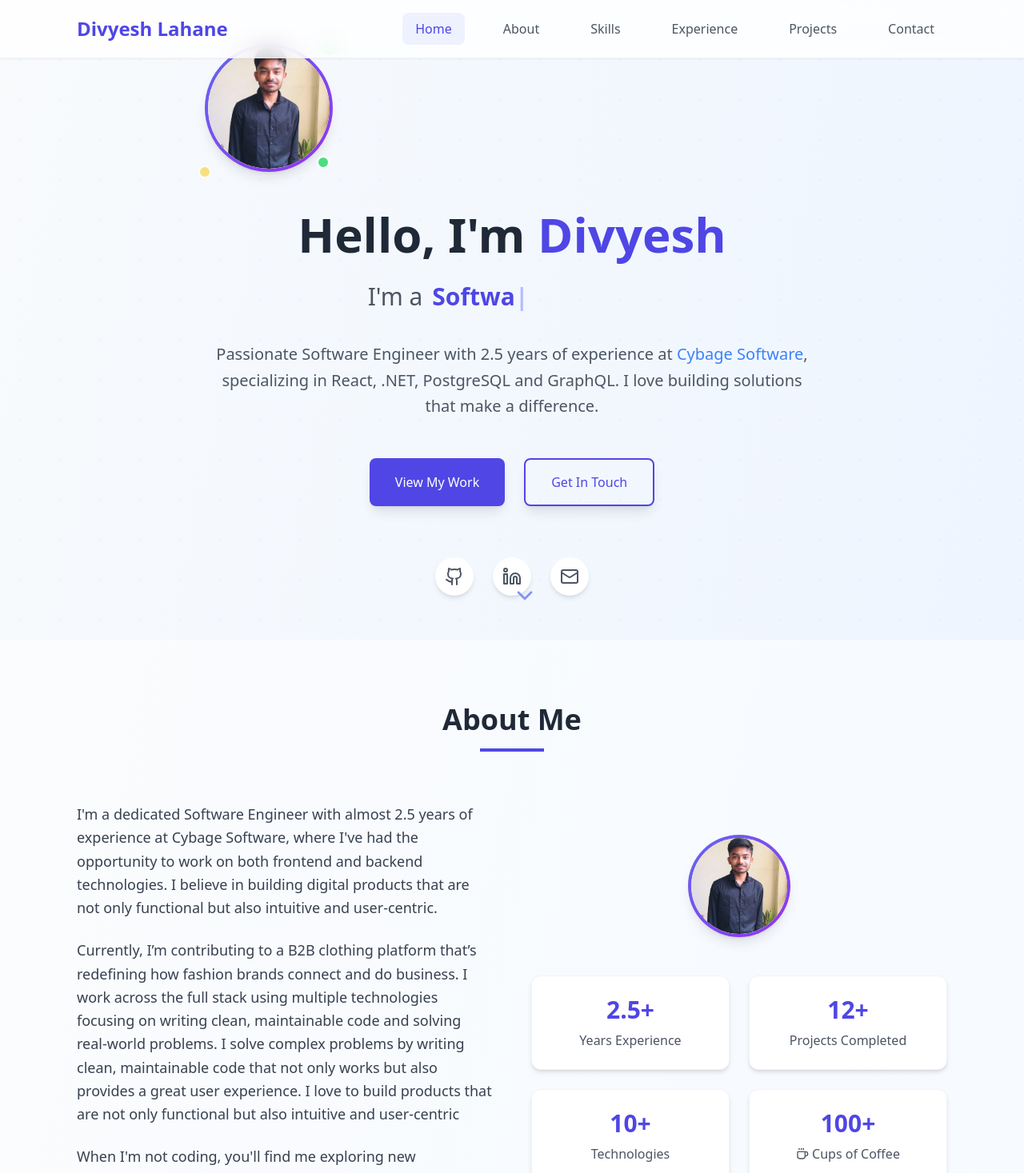
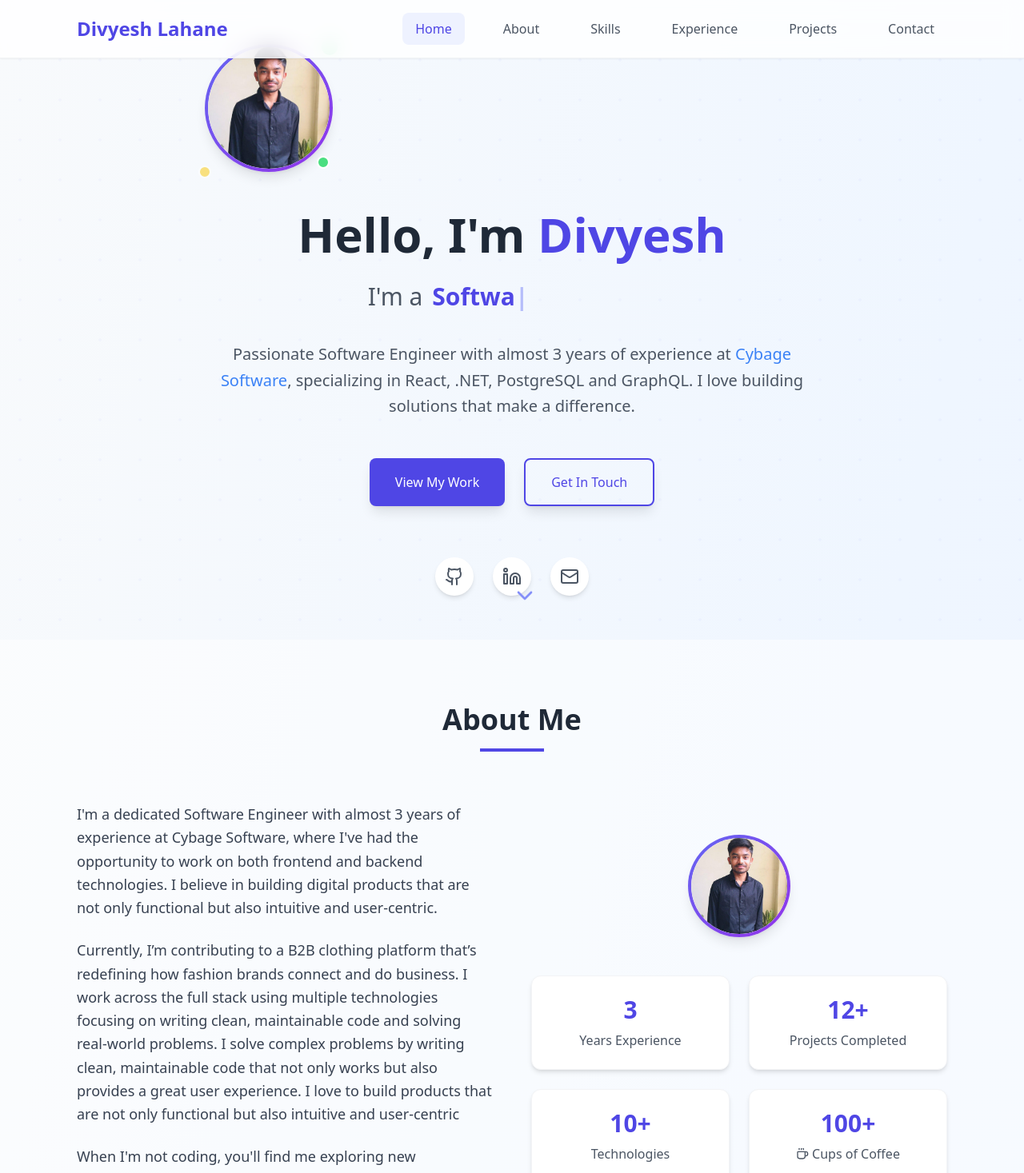
Before and after one commit to divs1502/Portfolio, a React (Vite) app in the folder dev-portfolio/: page / in a window 1280 px wide. Shown: the top 1467 px of the page at 80% size. Built offline with nearby package versions, Linux system fonts and the light colour scheme.

Commit message:
Update exp and add run commands.

```diff
--- a/dev-portfolio/package.json
+++ b/dev-portfolio/package.json
@@ -4,7 +4,7 @@
   "version": "0.0.0",
   "type": "module",
   "scripts": {
-    "dev": "vite",
+    "start": "vite",
     "build": "tsc -b && vite build",
     "lint": "eslint . --ext ts,tsx --report-unused-disable-directives --max-warnings 0",
     "lint:fix": "eslint . --ext ts,tsx --fix",
--- a/dev-portfolio/src/components/AboutSection.tsx
+++ b/dev-portfolio/src/components/AboutSection.tsx
@@ -13,7 +13,7 @@ const AboutSection = () => {
         <div className="grid lg:grid-cols-2 gap-12 items-center">
           <div className="space-y-6">
             <p className="text-lg text-gray-700 leading-relaxed">
-              I'm a dedicated Software Engineer with almost 2.5 years of experience at Cybage Software, where I've had the opportunity to work on both frontend and backend technologies.
+              I'm a dedicated Software Engineer with almost 3 years of experience at Cybage Software, where I've had the opportunity to work on both frontend and backend technologies.
               I believe in building digital products that are not only functional but also intuitive and user-centric.
             </p>
             <p className="text-lg text-gray-700 leading-relaxed">
@@ -34,7 +34,7 @@ const AboutSection = () => {
             </div>
 
             <div className="bg-white p-6 rounded-xl shadow-md border border-gray-100 text-center">
-              <div className="text-3xl font-bold text-indigo-600 mb-2">2.5+</div>
+              <div className="text-3xl font-bold text-indigo-600 mb-2">3</div>
               <div className="text-gray-600">Years Experience</div>
             </div>
             <div className="bg-white p-6 rounded-xl shadow-md border border-gray-100 text-center">
--- a/dev-portfolio/src/components/Hero.tsx
+++ b/dev-portfolio/src/components/Hero.tsx
@@ -30,7 +30,7 @@ const Hero = ({ typedText, scrollToSection }: HeroProps) => {
           </span>
         </div>
         <p className="text-xl text-gray-600 mb-12 max-w-3xl mx-auto leading-relaxed">
-          Passionate Software Engineer with 2.5 years of experience at{" "}
+          Passionate Software Engineer with almost 3 years of experience at{" "}
           <a
             href="https://www.linkedin.com/company/cybage/"
             target="_blank"
```
Also changed, not shown: 1 other file (tests, documents, lock files or other folders).
